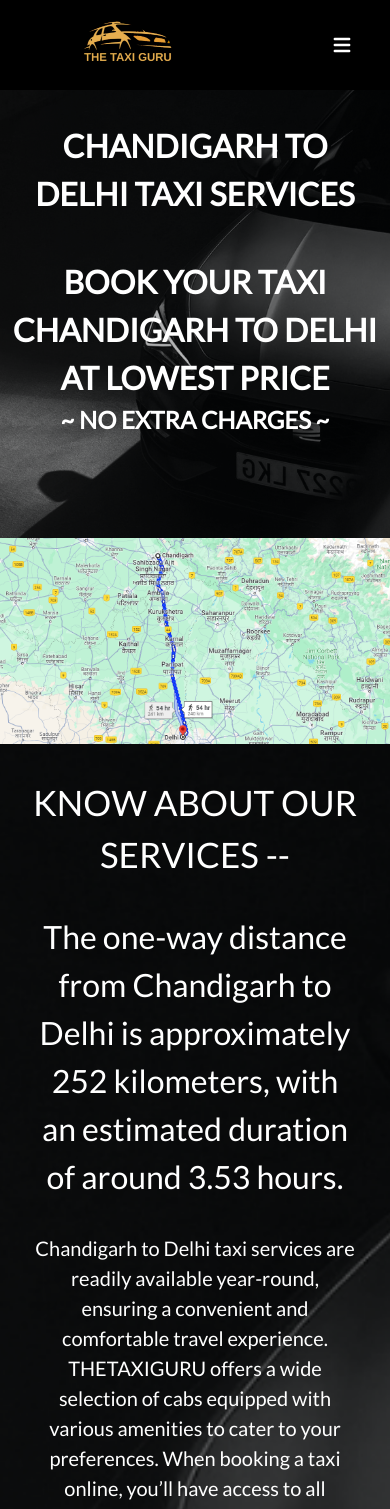
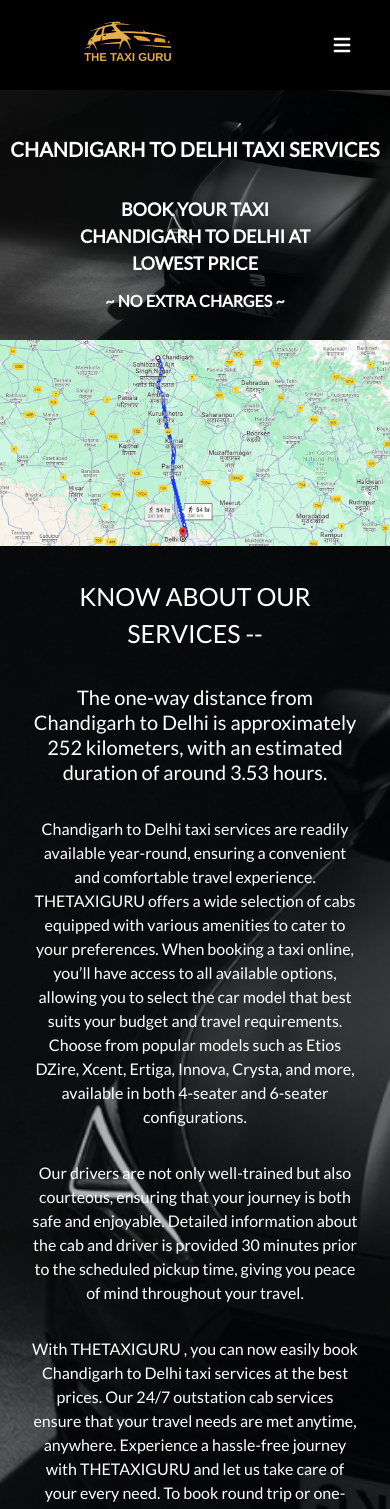
Before and after one commit to Pijushpatra2/Taxi-Guru, a React (Vite) app in the folder Client/taxi-guru/: page /services/chandigarh-to-delhi in a window 390 px wide. Shown: the top 1509 px of the page. Built offline with nearby package versions, Linux system fonts and the light colour scheme.

Commit message:
service page responsive done

```diff
--- a/Client/taxi-guru/src/Pages/ServicesPage/Services.jsx
+++ b/Client/taxi-guru/src/Pages/ServicesPage/Services.jsx
@@ -3,17 +3,20 @@
 export default function Services() {
   const data = ServiceData["main"];
   return (
-    <div>
-      {/* background pic */}
-      <img
+    <div className=" ">
+
+<div className="relative">
+<div className="border-2 absolute z-[-1]">
+<img
         src={data["div1"]["imgPath"]}
         className=" w-[100%] bg-cover object-cover "
         alt="error"
       />
-      {/* 1st conatiner */}
-      <div className="md:mt-[-150px] mt-[-50px] flex justify-center items-center px-6">
-        <div className="h-[900px] md:h-[550px] border-2 border-black bg-white shadow-lg rounded-[30px] md:flex flex-row">
-          <div className="flex justify-centerh-[35%] w-[100%] px-5 py-5 md:h-[100%] md:flex md:w-[150%]">
+</div>
+
+      <div className="border-2 border-green-700   flex justify-center items-center px-6 relative top-[120px]">
+        <div className="  border-2 border-black bg-white shadow-lg rounded-[30px] md:flex flex-row">
+          <div className="flex justify-centerh-[35%] w-[100%] px-5 py-5 md:h-[100%] md:flex ">
             <img
               src={data["div2"]["imgPath"]}
               className="text-center h-[273px] w-[360px] object-cover md:h-[100%] md:w-screen md:bg-contain"
@@ -39,9 +42,10 @@
           </div>
         </div>
       </div>
+</div>
 
       {/* 2st conatiner */}
-      <div className="flex justify-center items-center px-6 mt-16">
+      <div className="flex justify-center items-center px-6 mt-16 ">
         <div className="flex flex-col-reverse justify-end h-[900px] md:h-[550px] border-2 border-black bg-white shadow-lg rounded-[30px] md:flex md:flex-row">
           <div className="w[141%] md:item-end md:w-[150%]">
             <div className="">
--- a/Client/taxi-guru/src/Pages/ServicesPage/components/DiamondComponent.jsx
+++ b/Client/taxi-guru/src/Pages/ServicesPage/components/DiamondComponent.jsx
@@ -1,17 +1,18 @@
 export default function DiamondComponent(props) {
   return (
-    <div className="flex-col justify-center m-8 ">
+    <div className="flex-col justify-center lg:mx-8  mt-8">
       <div className=" flex justify-center items-center"></div>
       <div className=" flex justify-center">
-        <div className="h-20 w-20 transform rotate-45  border-black flex flex-col items-center justify-center bg-white">
+        <div className="h-20 w-20 transform rotate-45  flex flex-col items-center justify-center bg-white">
           <div className="transform -rotate-45 ">
             <img src={props.image} alt="" className="" />
           </div>
         </div>
       </div>
-      <div className="mx-4  mt-8">
-        <div className="uppercase text-3xl font-bold  mt-4 text-white text-center text-[25px] md:text-[32px]">
-          {props.title}
+      <div className="mx-4  mt-8 ">
+        <div className=" uppercase text-3xl font-bold   text-white text-center text-[25px] md:text-[32px]">
+        {/* {props.title} */}
+          <p className="xs:text-[20px] ">{props.title} </p>
         </div>
       </div>
     </div>
--- a/Client/taxi-guru/src/Pages/ServicesPage/components/ServiceComponent.jsx
+++ b/Client/taxi-guru/src/Pages/ServicesPage/components/ServiceComponent.jsx
@@ -10,19 +10,20 @@
   return (
     <div>
       <section>
+      {/* pt-8 pb-[100px] */}
         <div
-          className={`bg-[url('/images/services/bg.png')] bg-center bg-no-repeat bg-cover pt-8 pb-[100px] `}
+          className={`bg-[url('/images/services/bg.png')] bg-center bg-no-repeat bg-cover  xs:min-h-[250px] flex flex-col justify-center items-center md:min-h-[500px]`}
         >
-          <div className="text-center  w-[90%] mx-auto md:[60%]">
-            <p className="text-white font-extrabold text-[32px]">
+          <div className="text-center mt-4  mx-auto md:[60%]  md:mt-0">
+            <p className="text-white font-extrabold md:text-[32px] xs:text-[20px] ">
               {data["div1"]["text1"]}
             </p>
           </div>
-          <div className="text-center  mt-[40px]">
-            <p className="text-[32px] font-extrabold text-white">
+          <div className="text-center  w-[70%] mx-auto  space-y-3  mt-8  lg:w-[37%]">
+            <p className="md:text-[32px] font-extrabold text-white xs:text-[18px]">
               {data["div1"]["text2"]}
             </p>
-            <p className="text-[24px] font-extrabold text-white md:text-[32px]">
+            <p className=" font-extrabold text-white md:text-[32px] ">
               {data["div1"]["text3"]}
             </p>
           </div>
@@ -39,30 +40,34 @@
         </div>
       </section>
       <section>
-        <div className="bg-[url('/images/services/bg.png')] p-8 bg-center bg-cover bg-no-repeat">
-          <div>
-            <p className=" text-white text-fa-bold text-[35px] text-center md:text-[40px]">
+        <div className="bg-[url('/images/services/bg.png')] p-8 bg-center bg-cover bg-no-repeat ">
+          <div className="">
+        <div>
+        <p className=" text-white text-fa-bold text-[25px] text-center md:text-[40px]">
               {data["div3"]["text1"]}
             </p>
-            <p className="text-white text-[32px] mt-8 text-center">
+        </div>
+          <div className=" text-center leading-tight">
+          <p className="text-white md:text-[32px] mt-8 xs:text-[20px]  ">
               {data["div3"]["text2"]}
             </p>
-            <p className="text-[20px] text-white mt-8 text-center">
+          </div>
+            <p className="md:text-[20px] text-white mt-8 text-center xs:text-[16px]">
               {data["div3"]["text3"]}
             </p>
 
-            <p className="text-white text-[20px] mt-8 text-center">
+            <p className="text-white md:text-[20px] mt-8 text-center xs:text-[16px]">
               {data["div3"]["text4"]}
             </p>
 
-            <p className="text-white text-[20px] mt-8 text-center">
+            <p className="text-white md:text-[20px] mt-8 text-center xs:text-[16px]">
               {data["div3"]["text5"]}
             </p>
           </div>
           <div className=" flex justify-center mt-4">
-            <div className="bg-[#fa8907]  flex justify-center p-2 gap-2 rounded-full">
-              <HiPhone size={35} />
-              <p className=" text-[24px] font-bold">contact Us</p>
+            <div className="bg-[rgb(250,137,7)]  flex justify-center p-3 gap-2 rounded-full  ">
+              <HiPhone size={30} />
+              <p className=" text-[24px] font-bold">Contact Us</p>
             </div>
           </div>
         </div>
@@ -71,11 +76,11 @@
         <Slider></Slider>
       </div>
 
-      <section className=" border-green-700">
-        <div className=" bg-black  flex justify-center items-center ">
+      <section className=" ">
+        <div className=" bg-black  flex justify-center items-center p-2">
           <div className=" justify-center items-center">
             <div className="flex"></div>
-            <div className="text-center">
+            <div className="text-center ">
               <p className="text-white font-bold text-[35px] md:text-3xl">
                 Why Book with Us?
               </p>
@@ -116,7 +121,7 @@
       {/* footer */}
       <div className="justify-between">
         <div className=" flex  justify-between items-center bg-primary p-6   font-bold text-4xl relative opacity-90">
-          <div className="h-20 font-black py-4">Need Taxi ?</div>
+          <div className="h-20 font-black py-4 text-[25px] text-nowrap  ">Need Taxi ?</div>
 
           <button className="bg-black uppercase text-white rounded-sm px-6 font-bold text-sm  py-2">
             Contact
--- a/Client/taxi-guru/tailwind.config.js
+++ b/Client/taxi-guru/tailwind.config.js
@@ -4,7 +4,15 @@
   content: ["./index.html", "./src/**/*.{js,ts,jsx,tsx}"],
   theme: {
     extend: {
-
+      wordSpacing: {
+        '2': '0.5rem',
+        '4': '1rem',
+        '6': '1.5rem',
+        // Add more custom spacing values as needed
+    },
+      screens:{
+          xs:'300px'
+      },
       textShadow: {
         sm: '0 1px 2px ',
 
```
